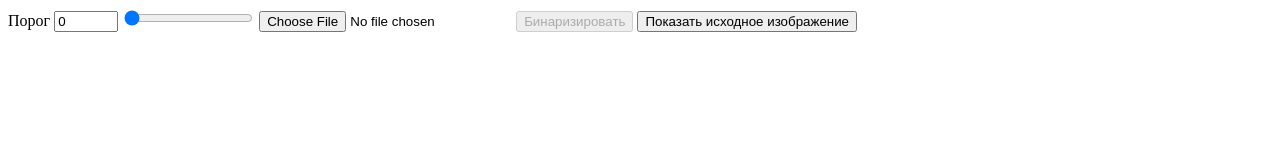
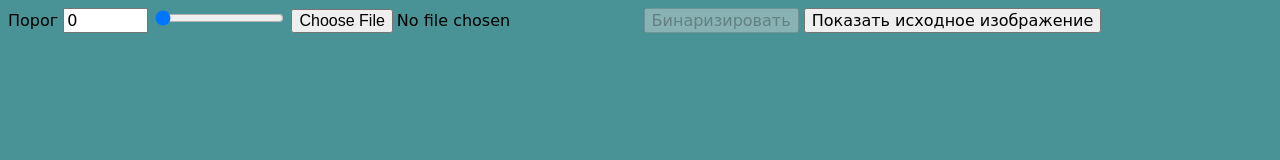
Before and after one commit to artyommukhin/otsu, a plain HTML site: page index.html in a window 1280 px wide. Drawn offline with Linux system fonts and the light colour scheme.

Commit message:
Add some style

```diff
--- a/index.html
+++ b/index.html
@@ -3,6 +3,7 @@
 
 <head>
 	<title>Otsu</title>
+	<link rel="stylesheet" href="./styles.css" />
 </head>
 
 <body>
--- /dev/null
+++ b/styles.css
@@ -0,0 +1,8 @@
+body {
+    background: #499396;
+    font-family: cursive;
+}
+
+input, button {
+    font: inherit;
+}
```
